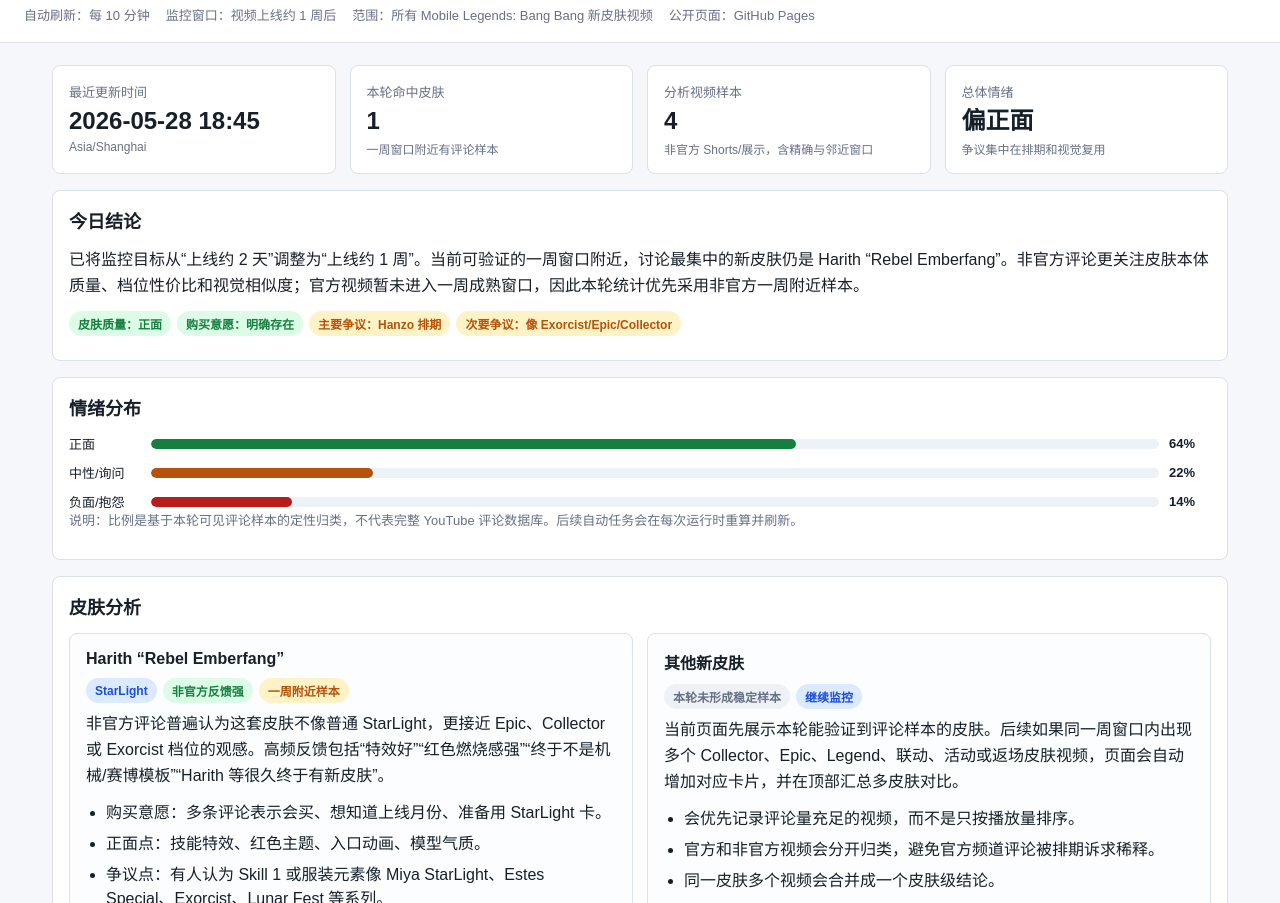
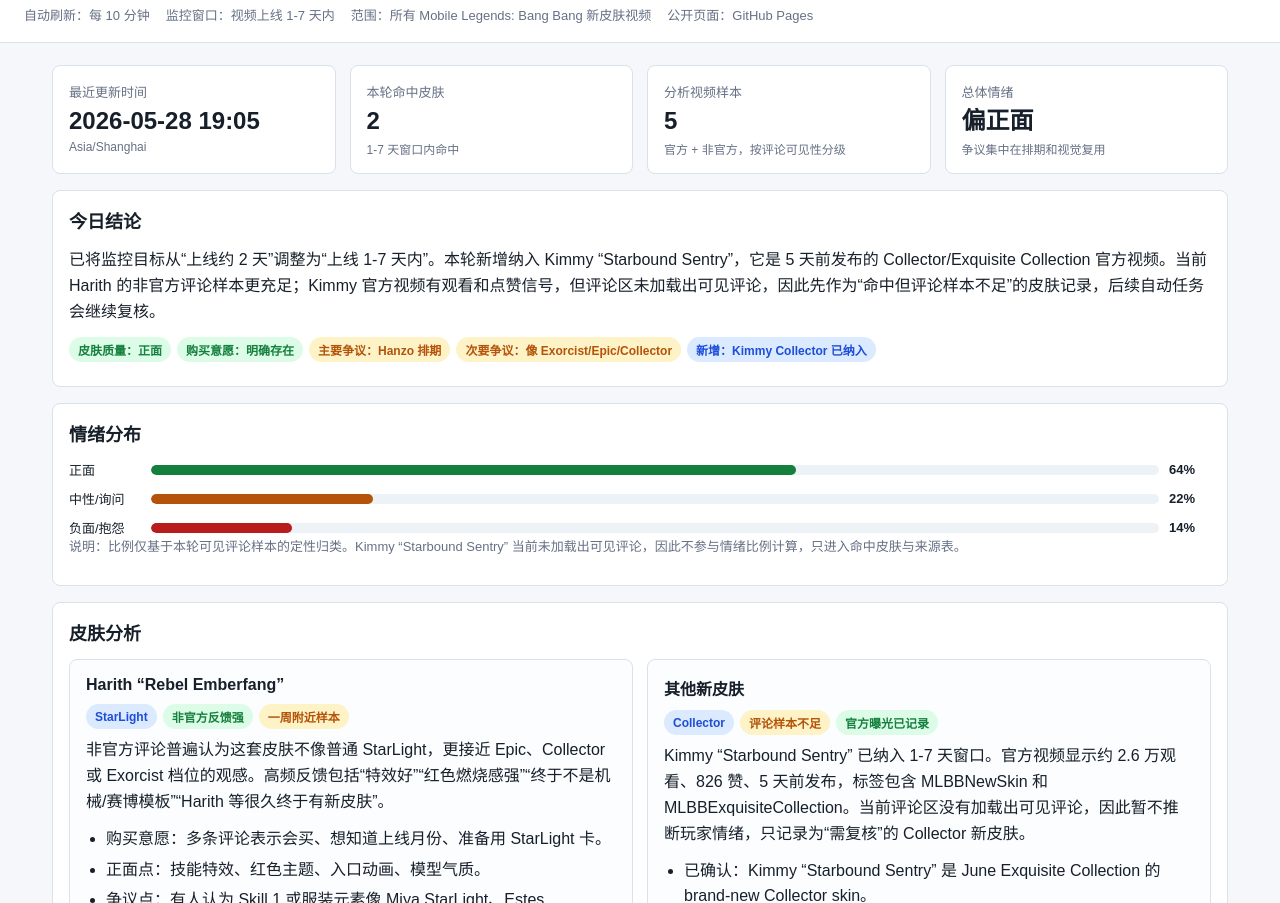
Before and after one commit to mt-alanzhou/mlbbnewskin-dashboard, a plain HTML site: page mlbbnewskin-dashboard.html in a window 1280 px wide. Shown: the part 49-952 px from the top of the page. Drawn offline with Linux system fonts and the light colour scheme.

Commit message:
Expand dashboard window to one through seven days

```diff
--- a/mlbbnewskin-dashboard.html
+++ b/mlbbnewskin-dashboard.html
@@ -275,7 +275,7 @@
     <h1>MLBB New Skin Feedback Dashboard</h1>
     <div class="meta">
       <span>自动刷新：每 10 分钟</span>
-      <span>监控窗口：视频上线约 1 周后</span>
+      <span>监控窗口：视频上线 1-7 天内</span>
       <span>范围：所有 Mobile Legends: Bang Bang 新皮肤视频</span>
       <span>公开页面：GitHub Pages</span>
     </div>
@@ -285,18 +285,18 @@
     <section class="summary-grid" aria-label="summary">
       <div class="card">
         <div class="label">最近更新时间</div>
-        <div class="value">2026-05-28 18:45</div>
+        <div class="value">2026-05-28 19:05</div>
         <div class="subvalue">Asia/Shanghai</div>
       </div>
       <div class="card">
         <div class="label">本轮命中皮肤</div>
-        <div class="value">1</div>
-        <div class="subvalue">一周窗口附近有评论样本</div>
+        <div class="value">2</div>
+        <div class="subvalue">1-7 天窗口内命中</div>
       </div>
       <div class="card">
         <div class="label">分析视频样本</div>
-        <div class="value">4</div>
-        <div class="subvalue">非官方 Shorts/展示，含精确与邻近窗口</div>
+        <div class="value">5</div>
+        <div class="subvalue">官方 + 非官方，按评论可见性分级</div>
       </div>
       <div class="card">
         <div class="label">总体情绪</div>
@@ -308,13 +308,14 @@
     <section class="panel">
       <h2>今日结论</h2>
       <p>
-        已将监控目标从“上线约 2 天”调整为“上线约 1 周”。当前可验证的一周窗口附近，讨论最集中的新皮肤仍是 Harith “Rebel Emberfang”。非官方评论更关注皮肤本体质量、档位性价比和视觉相似度；官方视频暂未进入一周成熟窗口，因此本轮统计优先采用非官方一周附近样本。
+        已将监控目标从“上线约 2 天”调整为“上线 1-7 天内”。本轮新增纳入 Kimmy “Starbound Sentry”，它是 5 天前发布的 Collector/Exquisite Collection 官方视频。当前 Harith 的非官方评论样本更充足；Kimmy 官方视频有观看和点赞信号，但评论区未加载出可见评论，因此先作为“命中但评论样本不足”的皮肤记录，后续自动任务会继续复核。
       </p>
       <div class="tags">
         <span class="tag good">皮肤质量：正面</span>
         <span class="tag good">购买意愿：明确存在</span>
         <span class="tag warn">主要争议：Hanzo 排期</span>
         <span class="tag warn">次要争议：像 Exorcist/Epic/Collector</span>
+        <span class="tag info">新增：Kimmy Collector 已纳入</span>
       </div>
     </section>
 
@@ -338,7 +339,7 @@
         </div>
       </div>
       <p class="note">
-        说明：比例是基于本轮可见评论样本的定性归类，不代表完整 YouTube 评论数据库。后续自动任务会在每次运行时重算并刷新。
+        说明：比例仅基于本轮可见评论样本的定性归类。Kimmy “Starbound Sentry” 当前未加载出可见评论，因此不参与情绪比例计算，只进入命中皮肤与来源表。
       </p>
     </section>
 
@@ -366,16 +367,17 @@
         <article class="skin-card">
           <h3>其他新皮肤</h3>
           <div class="tags">
-            <span class="tag neutral">本轮未形成稳定样本</span>
-            <span class="tag info">继续监控</span>
+            <span class="tag info">Collector</span>
+            <span class="tag warn">评论样本不足</span>
+            <span class="tag good">官方曝光已记录</span>
           </div>
           <p>
-            当前页面先展示本轮能验证到评论样本的皮肤。后续如果同一周窗口内出现多个 Collector、Epic、Legend、联动、活动或返场皮肤视频，页面会自动增加对应卡片，并在顶部汇总多皮肤对比。
+            Kimmy “Starbound Sentry” 已纳入 1-7 天窗口。官方视频显示约 2.6 万观看、826 赞、5 天前发布，标签包含 MLBBNewSkin 和 MLBBExquisiteCollection。当前评论区没有加载出可见评论，因此暂不推断玩家情绪，只记录为“需复核”的 Collector 新皮肤。
           </p>
           <ul>
-            <li>会优先记录评论量充足的视频，而不是只按播放量排序。</li>
-            <li>官方和非官方视频会分开归类，避免官方频道评论被排期诉求稀释。</li>
-            <li>同一皮肤多个视频会合并成一个皮肤级结论。</li>
+            <li>已确认：Kimmy “Starbound Sentry” 是 June Exquisite Collection 的 brand-new Collector skin。</li>
+            <li>互动信号：观看量和点赞量中等，说明官方曝光有效，但评论反馈暂时不可见。</li>
+            <li>后续策略：继续寻找 1-7 天内非官方 gameplay/review/shorts 评论，补齐玩家真实反馈。</li>
           </ul>
         </article>
       </div>
@@ -389,6 +391,12 @@
           <div>类型</div>
           <div>窗口</div>
           <div>主要观察</div>
+        </div>
+        <div class="row">
+          <div><a href="https://www.youtube.com/watch?v=cOcYPVyNG7w">June Exquisite Collection | Kimmy “Starbound Sentry”</a></div>
+          <div>官方</div>
+          <div>上线约 5 天</div>
+          <div>Collector 新皮肤已命中；约 2.6 万观看、826 赞，但评论区未加载出可见评论。</div>
         </div>
         <div class="row">
           <div><a href="https://www.youtube.com/watch?v=xDDdkaeB9xo">NEW SKIN STARLIGHT 'HARITH' “Rebel Emberfang” Preview Gameplay</a></div>
@@ -420,7 +428,7 @@
     <section class="panel">
       <h2>监控规则</h2>
       <p>
-        自动任务会监控所有 MLBB new skin 相关视频，包括 Collector、Epic、Legend、Special、Elite、活动皮肤、联动皮肤、返场、revamp、painted skin、annual skin、皮肤投票、爆料、实机展示和评测。命中条件已从“上线约 2 天”改为“上线约 1 周”，并优先分析评论量足够的官方与非官方样本。
+        自动任务会监控所有 MLBB new skin 相关视频，包括 Collector、Epic、Legend、Special、Elite、活动皮肤、联动皮肤、返场、revamp、painted skin、annual skin、皮肤投票、爆料、实机展示和评测。命中条件已从“上线约 2 天”改为“上线 1-7 天内”，并优先分析评论量足够的官方与非官方样本；若视频命中但评论不可见，会单独标注为“评论样本不足”。
       </p>
     </section>
   </main>
```
Also changed, not shown: index.html (+8 -2 lines).
